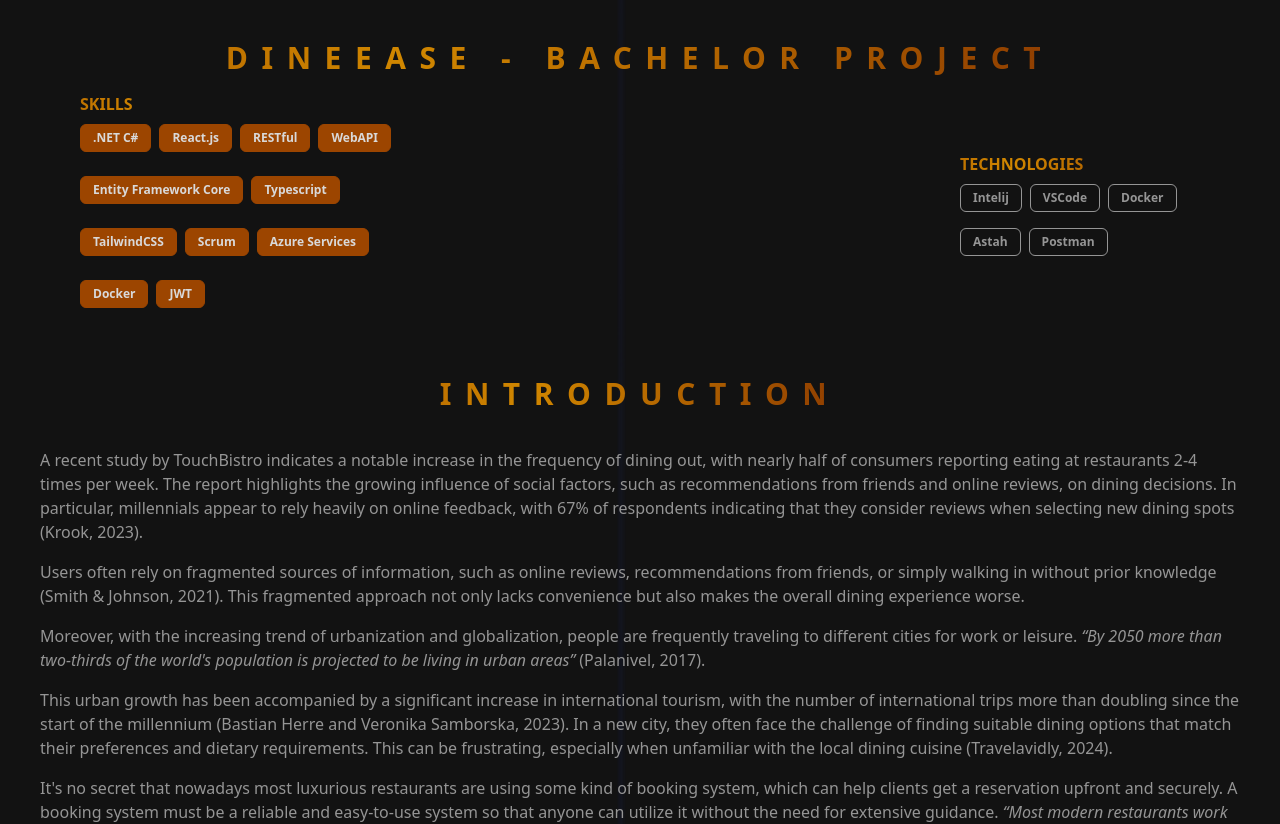
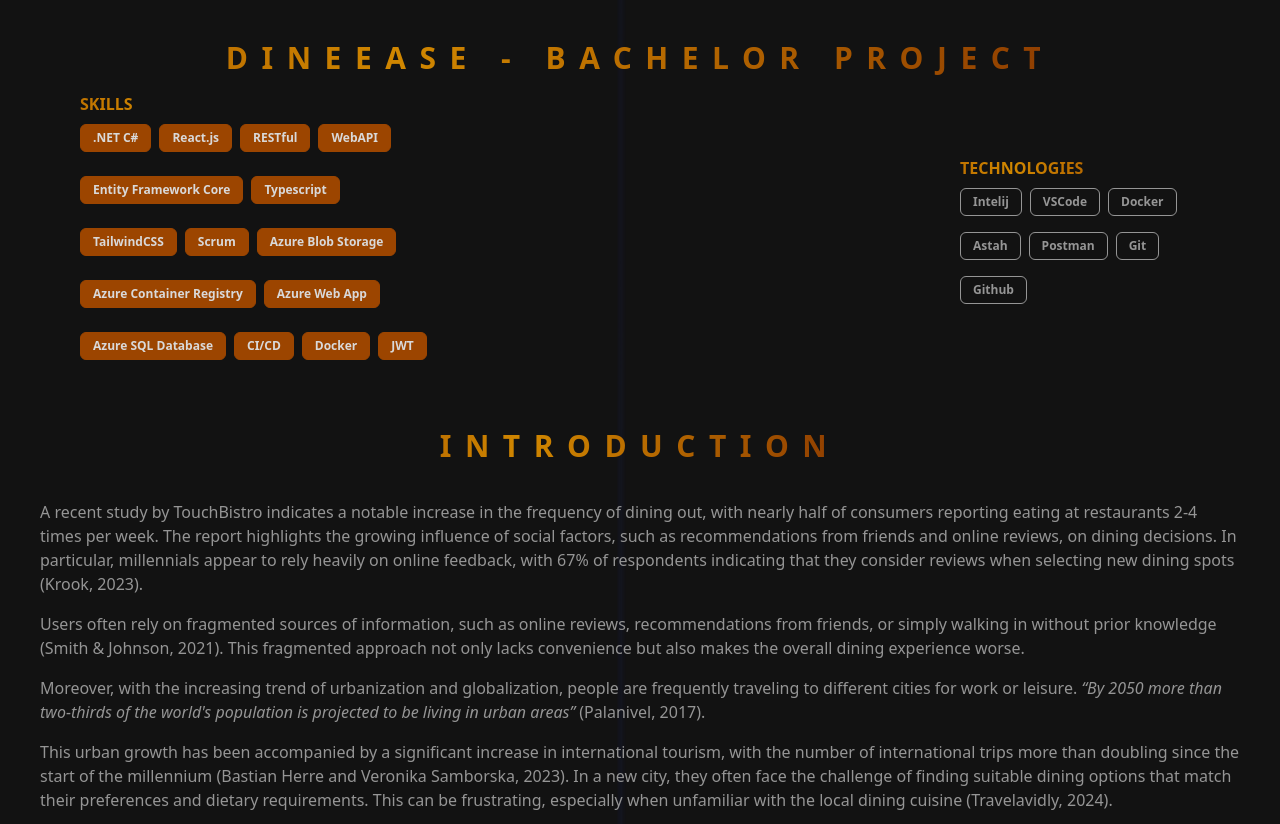
Before and after one commit to LukaUdovicic02/Portfolio, a Next.js app: page /projects/1 in a window 1280 px wide. Shown: the top 824 px of the page. Built offline with nearby package versions, Linux system fonts and the light colour scheme.

Commit message:
small changes to the data

```diff
--- a/app/data/projectData.ts
+++ b/app/data/projectData.ts
@@ -30,8 +30,24 @@ export const projectData = () => [
     title: "DineEase - Bachelor Project",
     desc: "Simplify restaurant reservations with ease. Designed to help both managers and customers streamline the booking process for a smoother dining experience.",
     image: DineEaseBG,
-    skills: [".NET C#", "React.js", "RESTful" , "WebAPI", "Entity Framework Core" , "Typescript", "TailwindCSS" , "Scrum" , "Azure Services", "Docker", "JWT" ],
-    technologies:[" Intelij", "VSCode", "Docker" , "Astah", "Postman"],
+    skills: [
+      ".NET C#",
+      "React.js",
+      "RESTful",
+      "WebAPI",
+      "Entity Framework Core",
+      "Typescript",
+      "TailwindCSS",
+      "Scrum",
+      "Azure Blob Storage",
+      "Azure Container Registry",
+      "Azure Web App",
+      "Azure SQL Database",
+      "CI/CD",
+      "Docker",
+      "JWT",
+    ],
+    technologies: [" Intelij", "VSCode", "Docker", "Astah", "Postman","Git", "Github"],
     icons: [NetIcon, TailwindIcon, TsIcon, ReactIcon, AzureIcon],
     github: "https://github.com/LukaUdovicic02/BPR2",
     details: [
--- a/app/projects/[id]/page.tsx
+++ b/app/projects/[id]/page.tsx
@@ -27,7 +27,7 @@ export default async function ProjectPage({ params }: Props) {
         </h1>
       </div>
 
-      <div className="flex 2xs:flex-col sm:flex-row 2xs:items-center sm:justify-between px-10 2xs:mb-5 md:mb-10 xl:mb-15  max-w-[1350px] mx-auto">
+      <div className="flex 2xs:flex-col 2xs:gap-4 sm:flex-row 2xs:items-center sm:justify-between px-10 2xs:mb-5 md:mb-10 xl:mb-15  max-w-[1350px] mx-auto">
         <div>
           <p
             className="text-transparent bg-linear-to-r from-orange-900  via-yellow-600 to-orange-900
```
